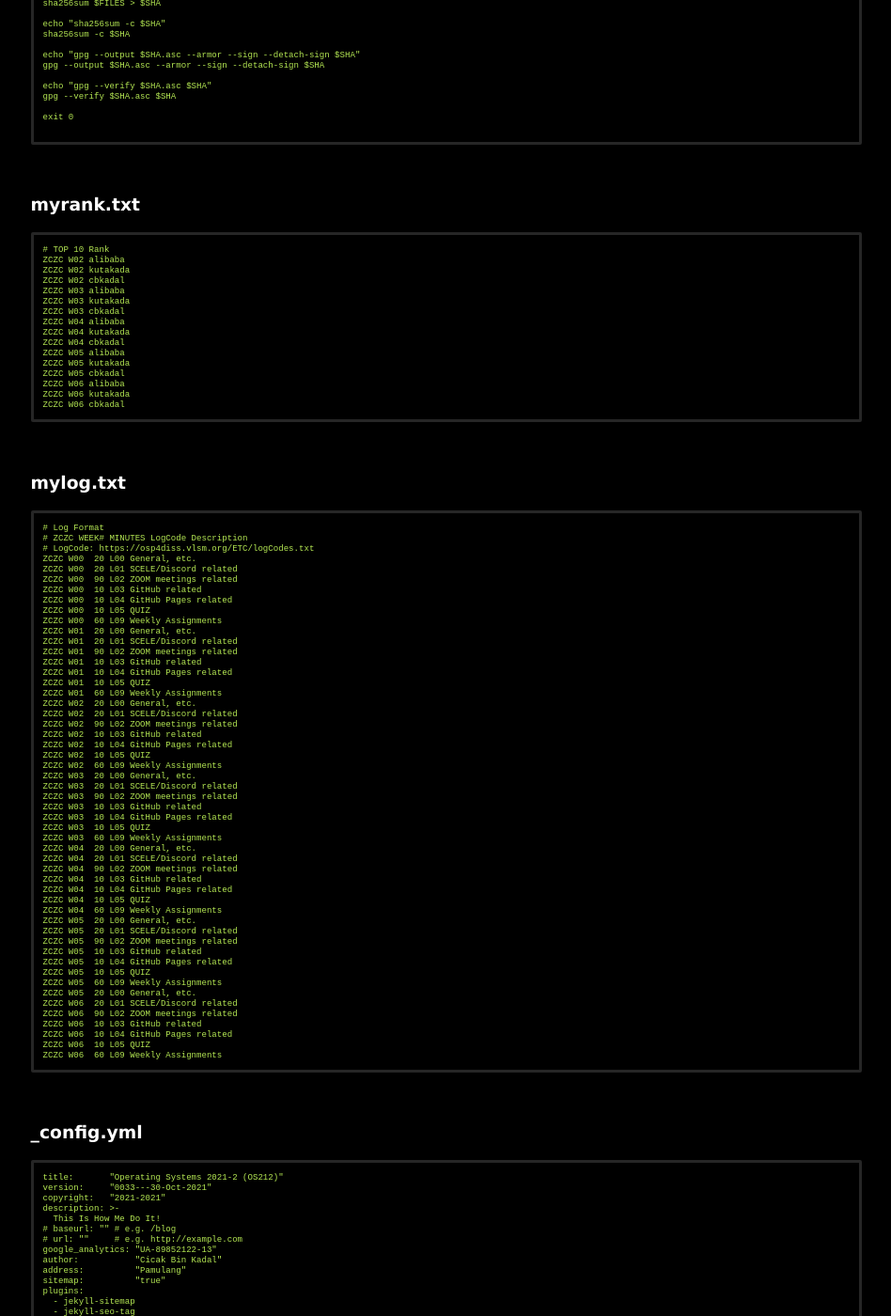
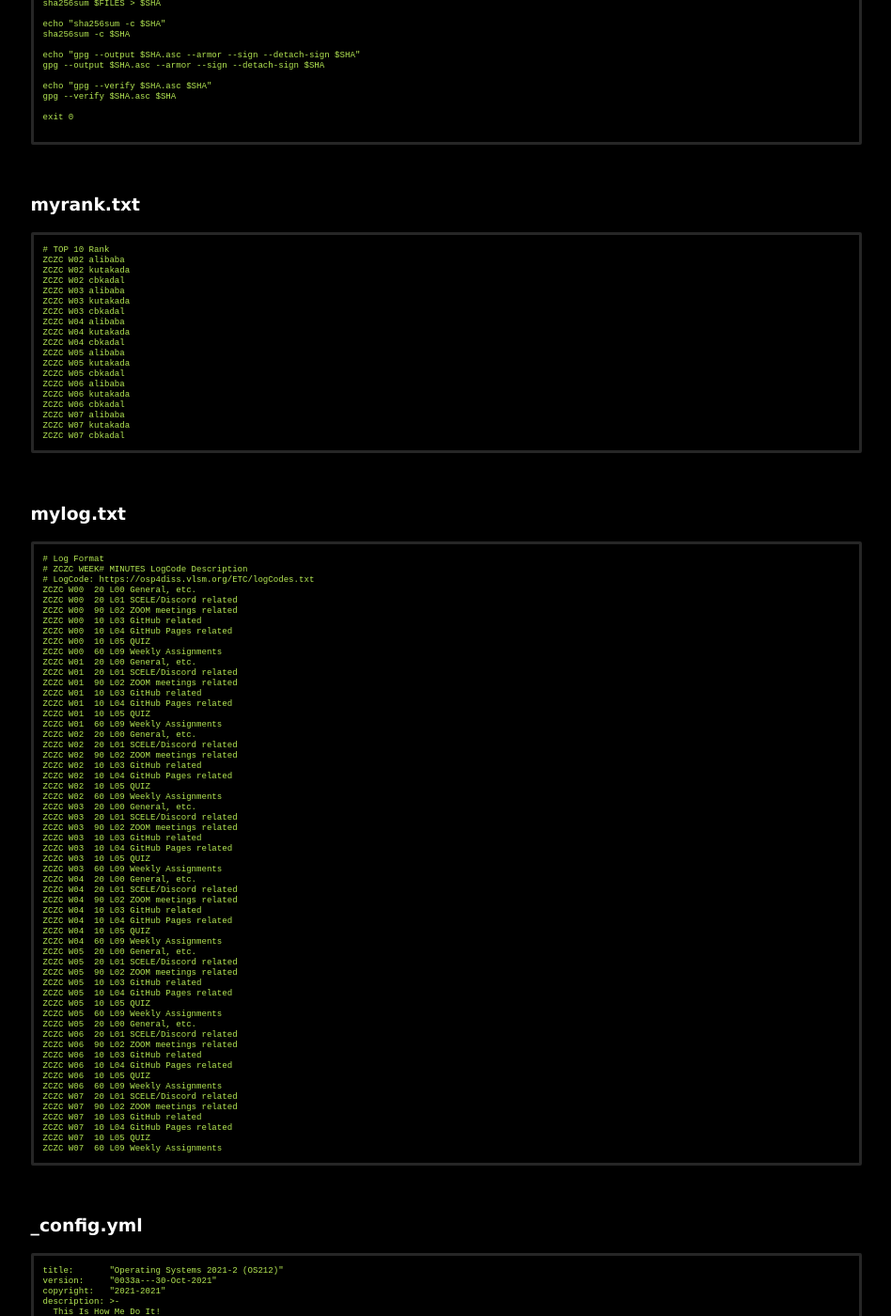
Before and after one commit to dnswd/os212, a Jekyll site: the page built from 000.md, in a window 1280 px wide and 1400 px high, scrolled down 749 px. Shown: the whole window at 94% size, without its empty margins (165-1113 px from the left). Built offline with Jekyll 4.4.1, drawn with Linux system fonts in a browser that asks for light colours; some of the changed text lies outside the part shown.

Commit message:
modified:   TXT/

````diff
--- a/000.md
+++ b/000.md
@@ -82,6 +82,9 @@ ZCZC W05 cbkadal
 ZCZC W06 alibaba
 ZCZC W06 kutakada
 ZCZC W06 cbkadal
+ZCZC W07 alibaba
+ZCZC W07 kutakada
+ZCZC W07 cbkadal
 ```
 
 <br>
@@ -139,6 +142,12 @@ ZCZC W06  10 L03 GitHub related
 ZCZC W06  10 L04 GitHub Pages related
 ZCZC W06  10 L05 QUIZ
 ZCZC W06  60 L09 Weekly Assignments
+ZCZC W07  20 L01 SCELE/Discord related
+ZCZC W07  90 L02 ZOOM meetings related
+ZCZC W07  10 L03 GitHub related
+ZCZC W07  10 L04 GitHub Pages related
+ZCZC W07  10 L05 QUIZ
+ZCZC W07  60 L09 Weekly Assignments
 ```
 
 <br>
@@ -146,7 +155,7 @@ ZCZC W06  60 L09 Weekly Assignments
 
 ```
 title:       "Operating Systems 2021-2 (OS212)"
-version:     "0033---30-Oct-2021"
+version:     "0033a---30-Oct-2021"
 copyright:   "2021-2021"
 description: >-
   This Is How Me Do It!
--- a/TXT/mylog.txt
+++ b/TXT/mylog.txt
@@ -50,3 +50,9 @@ ZCZC W06  10 L03 GitHub related
 ZCZC W06  10 L04 GitHub Pages related
 ZCZC W06  10 L05 QUIZ
 ZCZC W06  60 L09 Weekly Assignments
+ZCZC W07  20 L01 SCELE/Discord related
+ZCZC W07  90 L02 ZOOM meetings related
+ZCZC W07  10 L03 GitHub related
+ZCZC W07  10 L04 GitHub Pages related
+ZCZC W07  10 L05 QUIZ
+ZCZC W07  60 L09 Weekly Assignments
--- a/TXT/myrank.txt
+++ b/TXT/myrank.txt
@@ -14,3 +14,6 @@ ZCZC W05 cbkadal
 ZCZC W06 alibaba
 ZCZC W06 kutakada
 ZCZC W06 cbkadal
+ZCZC W07 alibaba
+ZCZC W07 kutakada
+ZCZC W07 cbkadal
--- a/_config.yml
+++ b/_config.yml
@@ -1,5 +1,5 @@
 title:       "Operating Systems 2021-2 (OS212)"
-version:     "0033---30-Oct-2021"
+version:     "0033a---30-Oct-2021"
 copyright:   "2021-2021"
 description: >-
   This Is How Me Do It!
````
Also changed, not shown: 7 other files.
